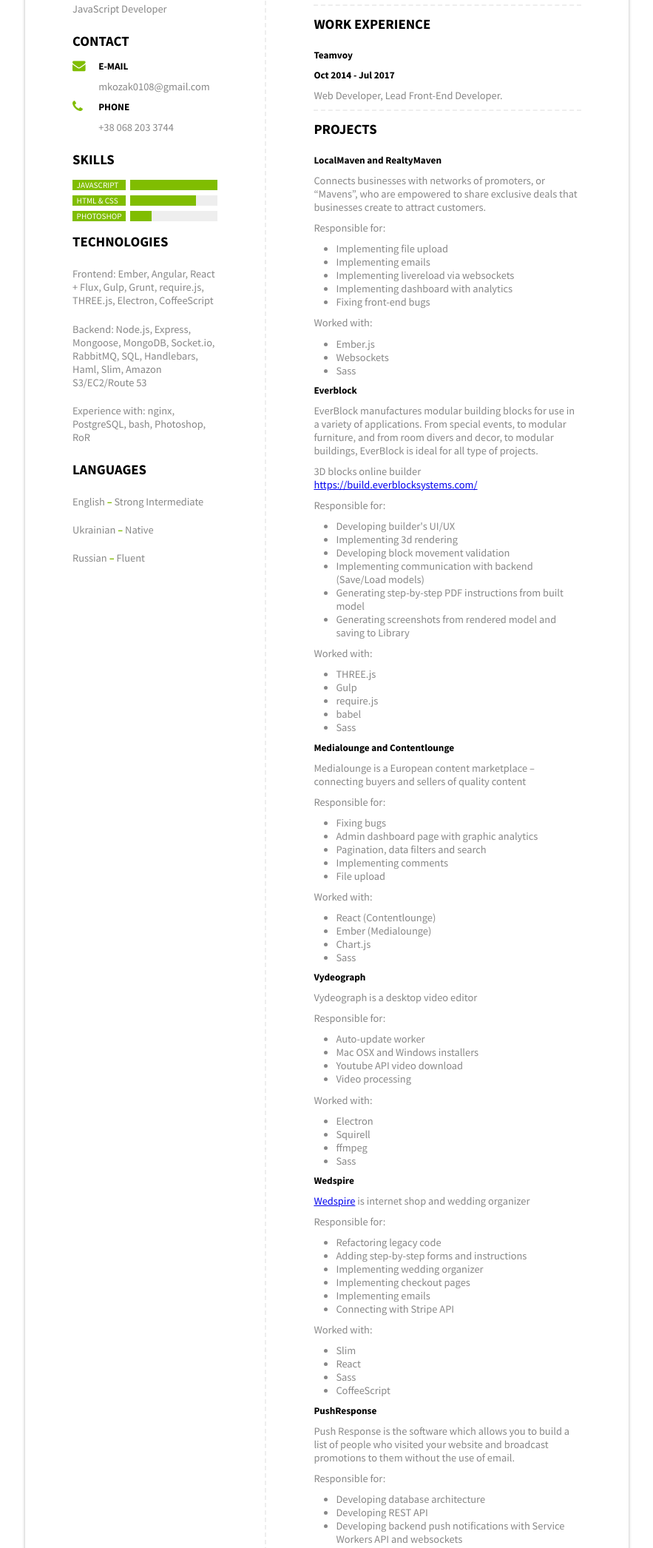
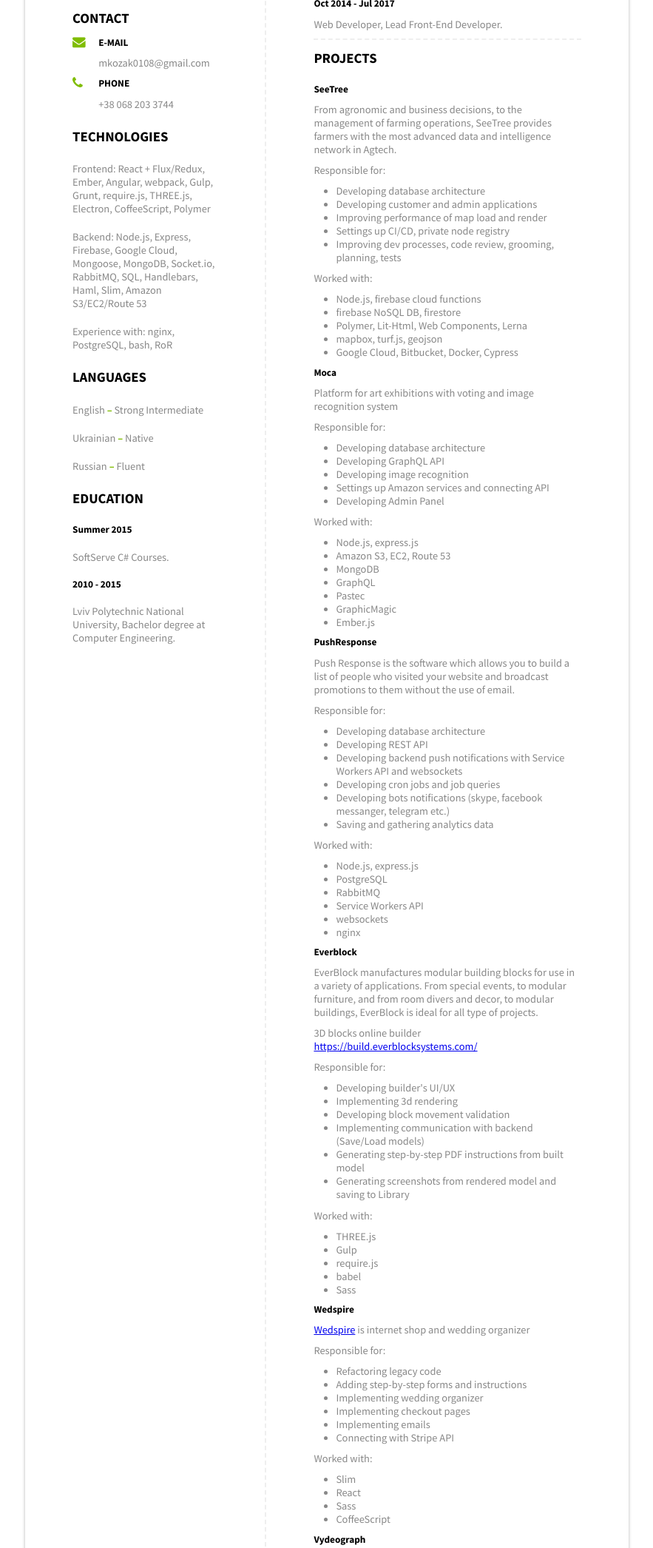
Before and after one commit to mkozak0108/mkozak, a plain HTML site: page index.html in a window 1280 px wide. Shown: the part 221-2313 px from the top of the page at 74% size, without its empty margins (198-1081 px from the left). Drawn offline with Linux system fonts and the light colour scheme.

Commit message:
update CV

```diff
--- a/index.html
+++ b/index.html
@@ -11,7 +11,7 @@
 <body>
 <article class="content">
   <div class="column">
-    <img class="profile-picture" src="profile.jpg" alt="Maksym's Picture">
+    <img class="profile-picture" src="ava.png" alt="Maksym's Picture">
     <h3>MAKSYM KOZAK</h3>
     <p>JavaScript Developer</p>
     <h3>CONTACT</h3>
@@ -31,37 +31,29 @@
         </div>
       </div>
     </div>
-    <h3>SKILLS</h3>
-    <div class="slider">
-      <span class="skill-name">JavaScript</span>
-      <span class="skill-level _100"></span>
-    </div>
-    <div class="slider">
-      <span class="skill-name">HTML & CSS</span>
-      <span class="skill-level _75"></span>
-    </div>
-    <div class="slider">
-      <span class="skill-name">Photoshop</span>
-      <span class="skill-level _25"></span>
-    </div>
     <h3>TECHNOLOGIES</h3>
-    <p>Frontend: Ember, Angular, React + Flux, Gulp, Grunt, require.js, THREE.js, Electron, CoffeeScript</p>
-    <p>Backend: Node.js, Express, Mongoose, MongoDB, Socket.io, RabbitMQ, SQL, Handlebars, Haml, Slim, Amazon S3/EC2/Route 53</p>
-    <p>Experience with: nginx, PostgreSQL, bash, Photoshop, RoR</p>
+    <p>Frontend: React + Flux/Redux, Ember, Angular, webpack, Gulp, Grunt, require.js, THREE.js, Electron, CoffeeScript, Polymer</p>
+    <p>Backend: Node.js, Express, Firebase, Google Cloud, Mongoose, MongoDB, Socket.io, RabbitMQ, SQL, Handlebars, Haml, Slim, Amazon S3/EC2/Route 53</p>
+    <p>Experience with: nginx, PostgreSQL, bash, RoR</p>
     <h3>LANGUAGES</h3>
     <p>English <span class="primary">–</span> Strong Intermediate</p>
     <p>Ukrainian <span class="primary">–</span> Native</p>
     <p>Russian <span class="primary">–</span> Fluent</p>
+    <h3>EDUCATION</h3>
+    <h5>Summer 2015</h5>
+    <p>SoftServe C# Courses.</p>
+    <h5>2010 - 2015</h5>
+    <p>Lviv Polytechnic National University, Bachelor degree at Computer Engineering.</p>
   </div>
   <div class="column">
-    <h3>EDUCATION</h3>
+    <h3>WORK EXPERIENCE</h3>
     <section class="section">
-      <h5>2010 - 2015</h5>
-      <p>Lviv Polytechnic National University, Bachelor degree at Computer Engineering.</p>
-      <h5>Summer 2015</h5>
-      <p>SoftServe C# Courses.</p>
+      <h5>SeeTree</h5>
+      <h5>Sep 2017 - present</h5>
+      <p>
+        Software Developer, Lead JS Developer.
+      </p>
     </section>
-    <h3>WORK EXPERIENCE</h3>
     <section class="section">
       <h5>Teamvoy</h5>
       <h5>Oct 2014 - Jul 2017</h5>
@@ -71,96 +63,44 @@
     </section>
     <h3>PROJECTS</h3>
     <section class="section">
-      <h5>LocalMaven and RealtyMaven</h5>
-      <p>Connects businesses with networks of promoters, or “Mavens”, who are empowered to share exclusive deals that businesses create to attract customers.</p>
+      <h5>SeeTree</h5>
+      <p>From agronomic and business decisions, to the management of farming operations, SeeTree provides farmers with the most advanced data and intelligence network in Agtech.</p>
       <p>Responsible for:</p>
       <ul>
-        <li>Implementing file upload</li>
-        <li>Implementing emails</li>
-        <li>Implementing livereload via websockets</li>
-        <li>Implementing dashboard with analytics</li>
-        <li>Fixing front-end bugs</li>
-      </ul>
-
-      <p>Worked with:</p>
-      <ul>
-        <li>Ember.js</li>
-        <li>Websockets</li>
-        <li>Sass</li>
-      </ul>
-      <h5>Everblock</h5>
-      <p>EverBlock manufactures modular building blocks for use in a variety of applications. From special events, to modular furniture, and from room divers and decor, to modular buildings, EverBlock is ideal for all type of projects.</p>
-      <p>3D blocks online builder <a target="_blank" href="https://build.everblocksystems.com/">https://build.everblocksystems.com/</a>
-      <p>Responsible for:</p>
-      <ul>
-        <li>Developing builder's UI/UX</li>
-        <li>Implementing 3d rendering</li>
-        <li>Developing block movement validation</li>
-        <li>Implementing communication with backend (Save/Load models)</li>
-        <li>Generating step-by-step PDF instructions from built model</li>
-        <li>Generating screenshots from rendered model and saving to Library</li>
+        <li>Developing database architecture</li>
+        <li>Developing customer and admin applications</li>
+        <li>Improving performance of map load and render</li>
+        <li>Settings up CI/CD, private node registry</li>
+        <li>Improving dev processes, code review, grooming, planning, tests</li>
       </ul>
       <p>Worked with:</p>
       <ul>
-        <li>THREE.js</li>
-        <li>Gulp</li>
-        <li>require.js</li>
-        <li>babel</li>
-        <li>Sass</li>
+        <li>Node.js, firebase cloud functions</li>
+        <li>firebase NoSQL DB, firestore</li>
+        <li>Polymer, Lit-Html, Web Components, Lerna</li>
+        <li>mapbox, turf.js, geojson</li>
+        <li>Google Cloud, Bitbucket, Docker, Cypress</li>
       </ul>
 
-      <h5>Medialounge and Contentlounge</h5>
-      <p>Medialounge is a European content marketplace – connecting buyers and sellers of quality content</p>
+      <h5>Moca</h5>
+      <p>Platform for art exhibitions with voting and image recognition system</p>
       <p>Responsible for:</p>
       <ul>
-        <li>Fixing bugs</li>
-        <li>Admin dashboard page with graphic analytics</li>
-        <li>Pagination, data filters and search</li>
-        <li>Implementing comments</li>
-        <li>File upload</li>
+        <li>Developing database architecture</li>
+        <li>Developing GraphQL API</li>
+        <li>Developing image recognition</li>
+        <li>Settings up Amazon services and connecting API</li>
+        <li>Developing Admin Panel</li>
       </ul>
       <p>Worked with:</p>
       <ul>
-        <li>React (Contentlounge)</li>
-        <li>Ember (Medialounge)</li>
-        <li>Chart.js</li>
-        <li>Sass</li>
-      </ul>
-
-      <h5>Vydeograph</h5>
-      <p>Vydeograph is a desktop video editor</p>
-      <p>Responsible for:</p>
-      <ul>
-        <li>Auto-update worker</li>
-        <li>Mac OSX and Windows installers</li>
-        <li>Youtube API video download</li>
-        <li>Video processing</li>
-      </ul>
-      <p>Worked with:</p>
-      <ul>
-        <li>Electron</li>
-        <li>Squirell</li>
-        <li>ffmpeg</li>
-        <li>Sass</li>
-      </ul>
-
-      <h5>Wedspire</h5>
-      <p><a href="https://wedspire.com/">Wedspire</a> is internet shop and wedding organizer</p>
-      <p>Responsible for:</p>
-      <ul>
-        <li>Refactoring legacy code</li>
-        <li>Adding step-by-step forms and instructions</li>
-        <li>Implementing wedding organizer</li>
-        <li>Implementing checkout pages</li>
-        <li>Implementing emails</li>
-        <li>Connecting with Stripe API</li>
-      </ul>
-      <p>Worked with:</p>
-      <ul>
-        <li>Slim</li>
-        <li>React</li>
-        <li>Sass</li>
-        <li>CoffeeScript</li>
+        <li>Node.js, express.js</li>
+        <li>Amazon S3, EC2, Route 53</li>
+        <li>MongoDB</li>
+        <li>GraphQL</li>
+        <li>Pastec</li>
+        <li>GraphicMagic</li>
+        <li>Ember.js</li>
       </ul>
 
       <h5>PushResponse</h5>
@@ -184,43 +124,96 @@
         <li>nginx</li>
       </ul>
 
-      <h5>Setai.TV</h5>
-      <p><a href="https://setai.tv/">Setai.TV</a> first social streaming platform</p>
+      <h5>Everblock</h5>
+      <p>EverBlock manufactures modular building blocks for use in a variety of applications. From special events, to modular furniture, and from room divers and decor, to modular buildings, EverBlock is ideal for all type of projects.</p>
+      <p>3D blocks online builder <a target="_blank" href="https://build.everblocksystems.com/">https://build.everblocksystems.com/</a>
       <p>Responsible for:</p>
       <ul>
-        <li>Developing database architecture</li>
-        <li>Settings up Amazon services and connecting API</li>
-        <li>Developing REST API</li>
-        <li>Developing streaming server based on nginx</li>
-        <li>Developing frontend pages of streamer side</li>
+        <li>Developing builder's UI/UX</li>
+        <li>Implementing 3d rendering</li>
+        <li>Developing block movement validation</li>
+        <li>Implementing communication with backend (Save/Load models)</li>
+        <li>Generating step-by-step PDF instructions from built model</li>
+        <li>Generating screenshots from rendered model and saving to Library</li>
       </ul>
       <p>Worked with:</p>
       <ul>
-        <li>Node.js, express.js</li>
-        <li>Amazon S3, EC2, Route 53</li>
-        <li>MongoDB</li>
-        <li>Ember.js</li>
+        <li>THREE.js</li>
+        <li>Gulp</li>
+        <li>require.js</li>
+        <li>babel</li>
+        <li>Sass</li>
       </ul>
 
-      <h5>Moca</h5>
-      <p>Platform for art exhibitions with voting and image recognition system</p>
+      <h5>Wedspire</h5>
+      <p><a target="_blank" href="https://wedspire.com/">Wedspire</a> is internet shop and wedding organizer</p>
       <p>Responsible for:</p>
       <ul>
-        <li>Developing database architecture</li>
-        <li>Developing GraphQL API</li>
-        <li>Developing image recognition</li>
-        <li>Settings up Amazon services and connecting API</li>
-        <li>Developing Admin Panel</li>
+        <li>Refactoring legacy code</li>
+        <li>Adding step-by-step forms and instructions</li>
+        <li>Implementing wedding organizer</li>
+        <li>Implementing checkout pages</li>
+        <li>Implementing emails</li>
+        <li>Connecting with Stripe API</li>
       </ul>
       <p>Worked with:</p>
       <ul>
-        <li>Node.js, express.js</li>
-        <li>Amazon S3, EC2, Route 53</li>
-        <li>MongoDB</li>
-        <li>GraphQL</li>
-        <li>Pastec</li>
-        <li>GraphicMagic</li>
+        <li>Slim</li>
+        <li>React</li>
+        <li>Sass</li>
+        <li>CoffeeScript</li>
+      </ul>
+
+      <h5>Vydeograph</h5>
+      <p>Vydeograph is a desktop video editor</p>
+      <p>Responsible for:</p>
+      <ul>
+        <li>Auto-update worker</li>
+        <li>Mac OSX and Windows installers</li>
+        <li>Youtube API video download</li>
+        <li>Video processing</li>
+      </ul>
+      <p>Worked with:</p>
+      <ul>
+        <li>Electron</li>
+        <li>Squirell</li>
+        <li>ffmpeg</li>
+        <li>Sass</li>
+      </ul>
+
+      <h5>Medialounge and Contentlounge</h5>
+      <p>Medialounge is a European content marketplace – connecting buyers and sellers of quality content</p>
+      <p>Responsible for:</p>
+      <ul>
+        <li>Fixing bugs</li>
+        <li>Admin dashboard page with graphic analytics</li>
+        <li>Pagination, data filters and search</li>
+        <li>Implementing comments</li>
+        <li>File upload</li>
+      </ul>
+      <p>Worked with:</p>
+      <ul>
+        <li>React (Contentlounge)</li>
+        <li>Ember (Medialounge)</li>
+        <li>Chart.js</li>
+        <li>Sass</li>
+      </ul>
+
+      <h5>LocalMaven and RealtyMaven</h5>
+      <p>Connects businesses with networks of promoters, or “Mavens”, who are empowered to share exclusive deals that businesses create to attract customers.</p>
+      <p>Responsible for:</p>
+      <ul>
+        <li>Implementing file upload</li>
+        <li>Implementing emails</li>
+        <li>Implementing livereload via websockets</li>
+        <li>Implementing dashboard with analytics</li>
+        <li>Fixing front-end bugs</li>
+      </ul>
+      <p>Worked with:</p>
+      <ul>
         <li>Ember.js</li>
+        <li>Websockets</li>
+        <li>Sass</li>
       </ul>
     </section>
   </div>
```
Also changed, not shown: 1 other file.
